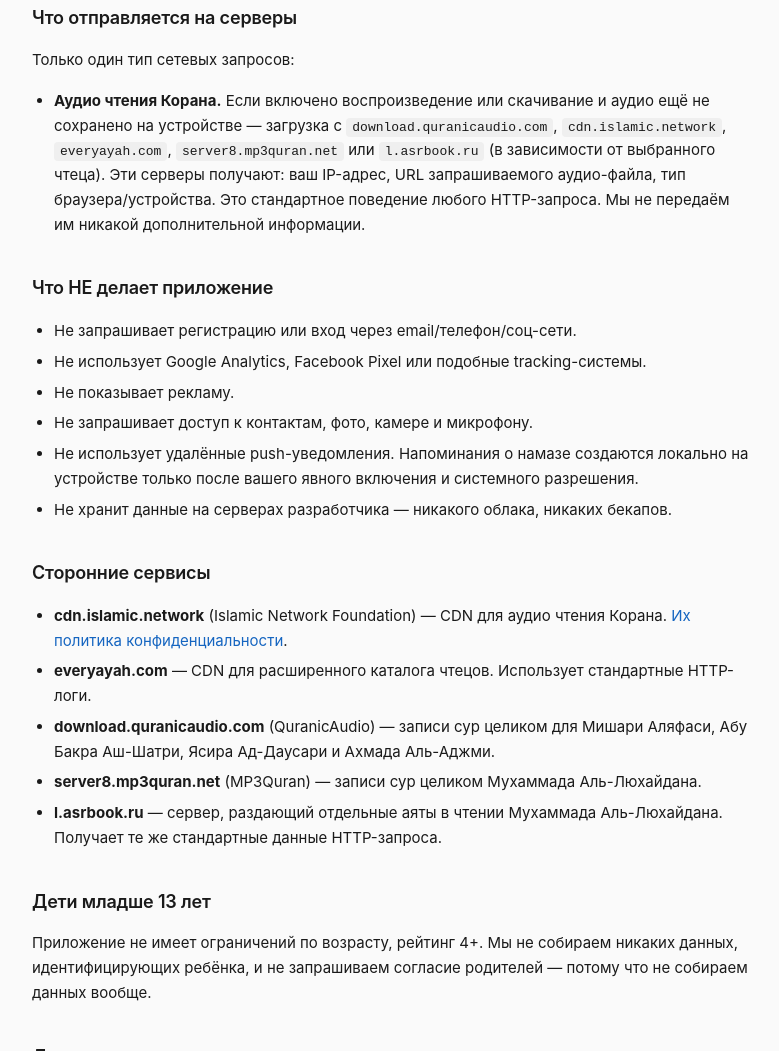
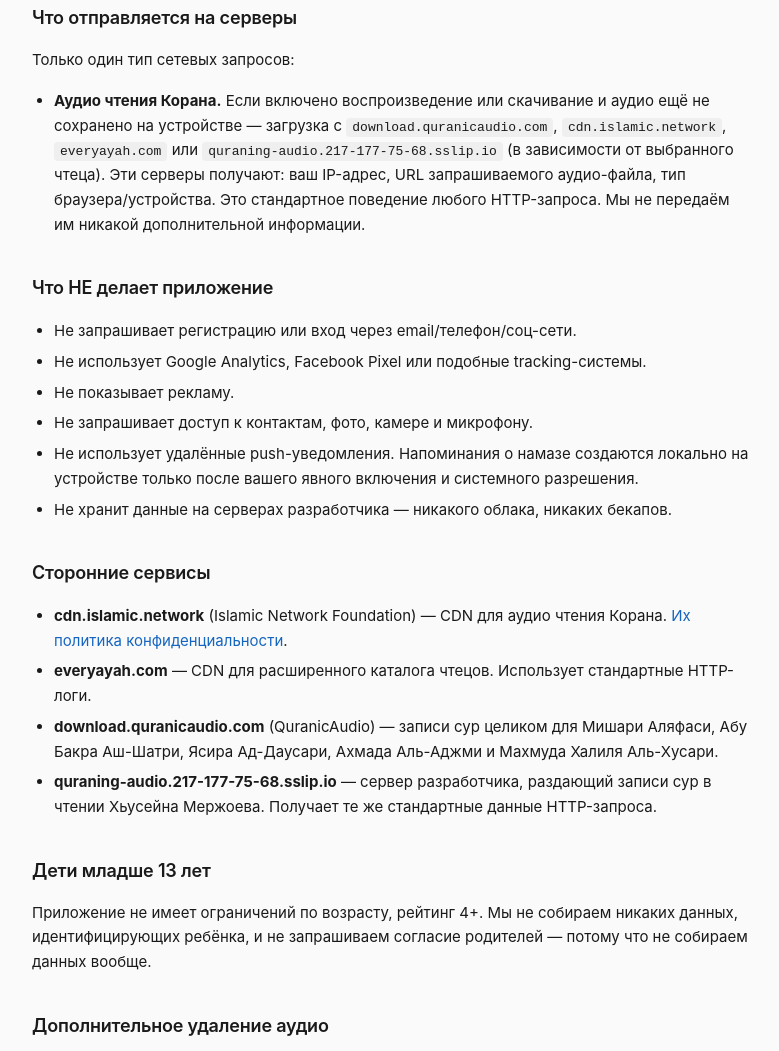
Before and after one commit to killianche/quran-ing-site, a plain HTML site: page privacy.html in a window 1280 px wide. Shown: the part 1614-2665 px from the top of the page, without its empty margins (248-1027 px from the left). Drawn offline with Linux system fonts and the light colour scheme.

Commit message:
Обновить страницы из quran-ing@cdfe8f8

```diff
--- a/privacy.html
+++ b/privacy.html
@@ -87,7 +87,7 @@
   <h2>Что отправляется на серверы</h2>
   <p>Только один тип сетевых запросов:</p>
   <ul>
-    <li><strong>Аудио чтения Корана.</strong> Если включено воспроизведение или скачивание и аудио ещё не сохранено на устройстве — загрузка с <code>download.quranicaudio.com</code>, <code>cdn.islamic.network</code>, <code>everyayah.com</code>, <code>server8.mp3quran.net</code> или <code>l.asrbook.ru</code> (в зависимости от выбранного чтеца). Эти серверы получают: ваш IP-адрес, URL запрашиваемого аудио-файла, тип браузера/устройства. Это стандартное поведение любого HTTP-запроса. Мы не передаём им никакой дополнительной информации.</li>
+    <li><strong>Аудио чтения Корана.</strong> Если включено воспроизведение или скачивание и аудио ещё не сохранено на устройстве — загрузка с <code>download.quranicaudio.com</code>, <code>cdn.islamic.network</code>, <code>everyayah.com</code> или <code>quraning-audio.217-177-75-68.sslip.io</code> (в зависимости от выбранного чтеца). Эти серверы получают: ваш IP-адрес, URL запрашиваемого аудио-файла, тип браузера/устройства. Это стандартное поведение любого HTTP-запроса. Мы не передаём им никакой дополнительной информации.</li>
   </ul>
 
   <h2>Что НЕ делает приложение</h2>
@@ -104,9 +104,8 @@
   <ul>
     <li><strong>cdn.islamic.network</strong> (Islamic Network Foundation) — CDN для аудио чтения Корана. <a href="https://alquran.cloud/contact" target="_blank" rel="noopener">Их политика конфиденциальности</a>.</li>
     <li><strong>everyayah.com</strong> — CDN для расширенного каталога чтецов. Использует стандартные HTTP-логи.</li>
-    <li><strong>download.quranicaudio.com</strong> (QuranicAudio) — записи сур целиком для Мишари Аляфаси, Абу Бакра Аш-Шатри, Ясира Ад-Даусари и Ахмада Аль-Аджми.</li>
-    <li><strong>server8.mp3quran.net</strong> (MP3Quran) — записи сур целиком Мухаммада Аль-Люхайдана.</li>
-    <li><strong>l.asrbook.ru</strong> — сервер, раздающий отдельные аяты в чтении Мухаммада Аль-Люхайдана. Получает те же стандартные данные HTTP-запроса.</li>
+    <li><strong>download.quranicaudio.com</strong> (QuranicAudio) — записи сур целиком для Мишари Аляфаси, Абу Бакра Аш-Шатри, Ясира Ад-Даусари, Ахмада Аль-Аджми и Махмуда Халиля Аль-Хусари.</li>
+    <li><strong>quraning-audio.217-177-75-68.sslip.io</strong> — сервер разработчика, раздающий записи сур в чтении Хьусейна Мержоева. Получает те же стандартные данные HTTP-запроса.</li>
   </ul>
 
   <h2>Дети младше 13 лет</h2>
```
